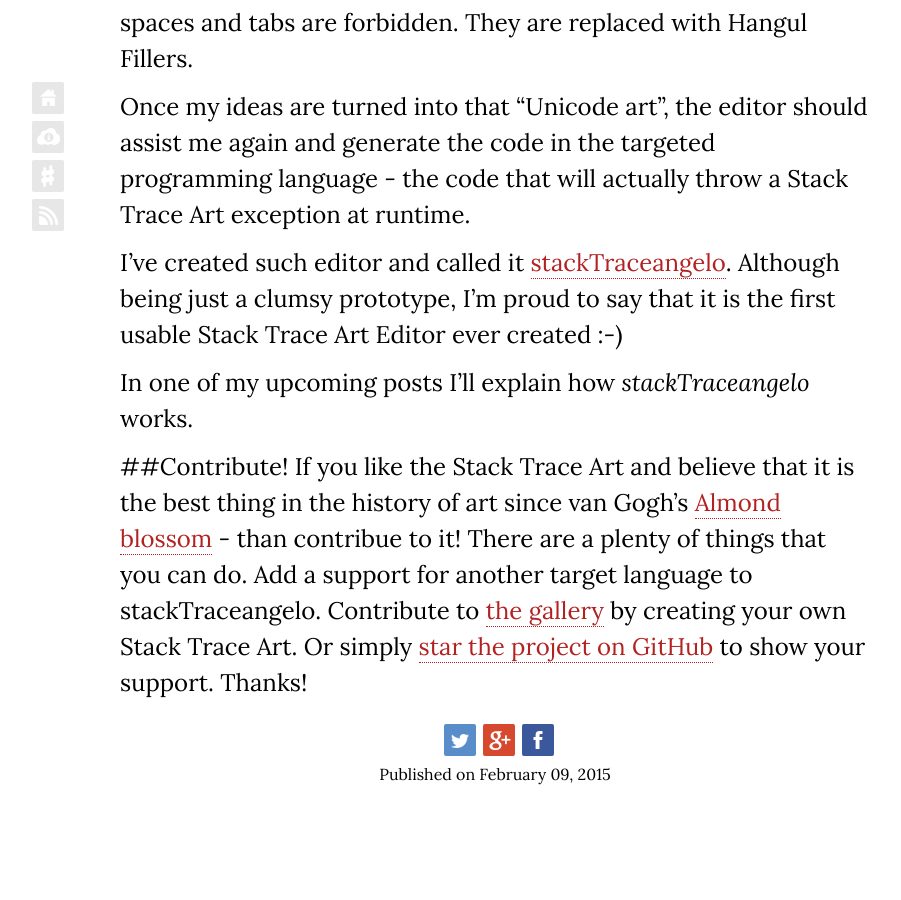
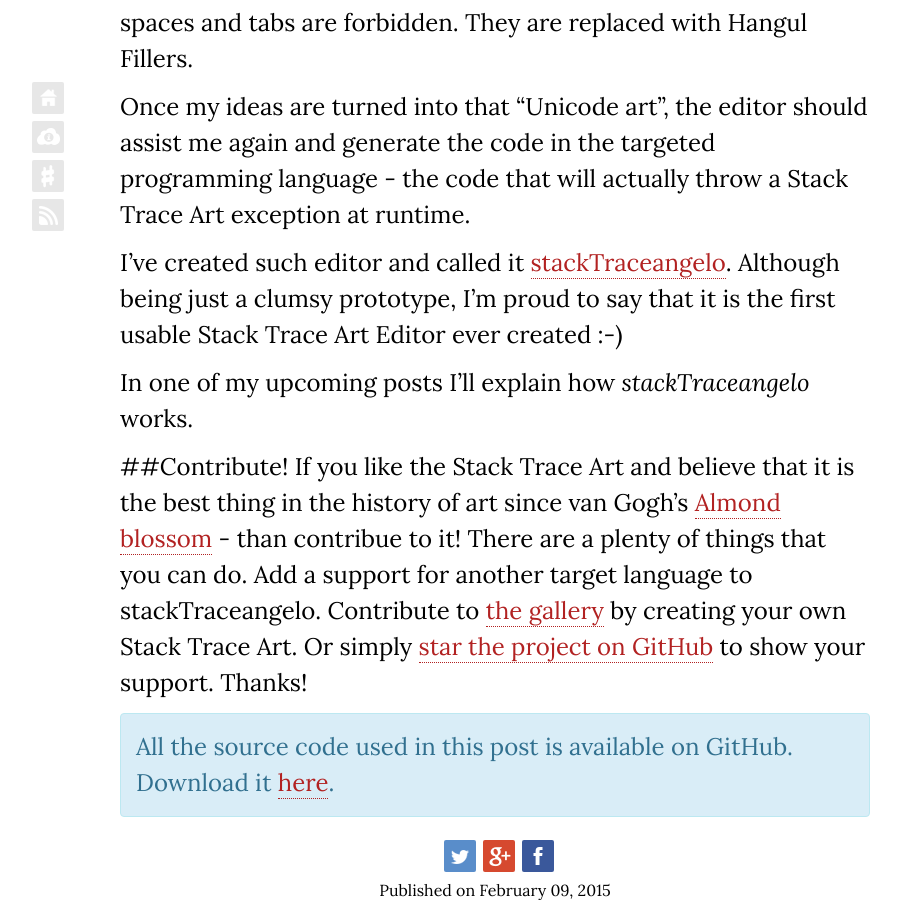
Before and after one commit to ironcev/thp.im, a Jekyll site: the page built from _posts/2015-02-09-his-majesty-hangul-the-filler.md, in a window 1280 px wide and 900 px high, scrolled down 5074 px. Shown: the whole window, without its empty margins (145-1046 px from the left). Built offline with Jekyll 4.4.1, drawn with Linux system fonts in a browser that asks for light colours; nearby versions of some CDN libraries; comment, search, counter and statistics services are not loaded; before the commit the page ends 5858 px from its top, so only the background shows below that.

Commit message:
humblexamples-source.rb plugin added.

```diff
--- /dev/null
+++ b/_plugins/humblexamples-source.rb
@@ -0,0 +1,15 @@
+module Jekyll
+  class HumbleXamplesSourceTag < Liquid::Tag
+
+    def initialize(tag_name, text, tokens)
+      super
+      @source = text
+    end
+
+    def render(context)
+      "<p class='alert alert-info'>All the source code used in this post is available on GitHub. Download it <a href='https://github.com/ironcev/HumbleXamples/tree/master/#{@source}'>here</a>.</p>"
+    end
+  end
+end
+
+Liquid::Template.register_tag('hx_src', Jekyll::HumbleXamplesSourceTag)
--- a/_posts/2015-02-09-his-majesty-hangul-the-filler.md
+++ b/_posts/2015-02-09-his-majesty-hangul-the-filler.md
@@ -147,3 +147,5 @@
 
 ##Contribute!
 If you like the Stack Trace Art and believe that it is the best thing in the history of art since van Gogh's [Almond blossom](https://www.google.com/culturalinstitute/asset-viewer/almond-blossom/dAFXSL9sZ1ulDw?projectId=art-project) - than contribue to it! There are a plenty of things that you can do. Add a support for another target language to stackTraceangelo. Contribute to [the gallery](https://github.com/ironcev/stackTraceangelo/tree/master/Source/ArtGallery) by creating your own Stack Trace Art. Or simply [star the project on GitHub](https://github.com/ironcev/stackTraceangelo) to show your support. Thanks!
+
+{% hx_src HisMajestyHangulTheFiller %}
```
Also changed, not shown: _posts/2013-05-13-task-modal-headaches.md (+2 -0 lines), _posts/2013-05-15-option-idiom.md (+2 -0 lines), _posts/2015-02-13-clarkes-third-law-exception-step-by-step.md (+2 -0 lines), _posts/2015-12-17-no-more-hidden-allocations-please.md (+1 -3 lines).
